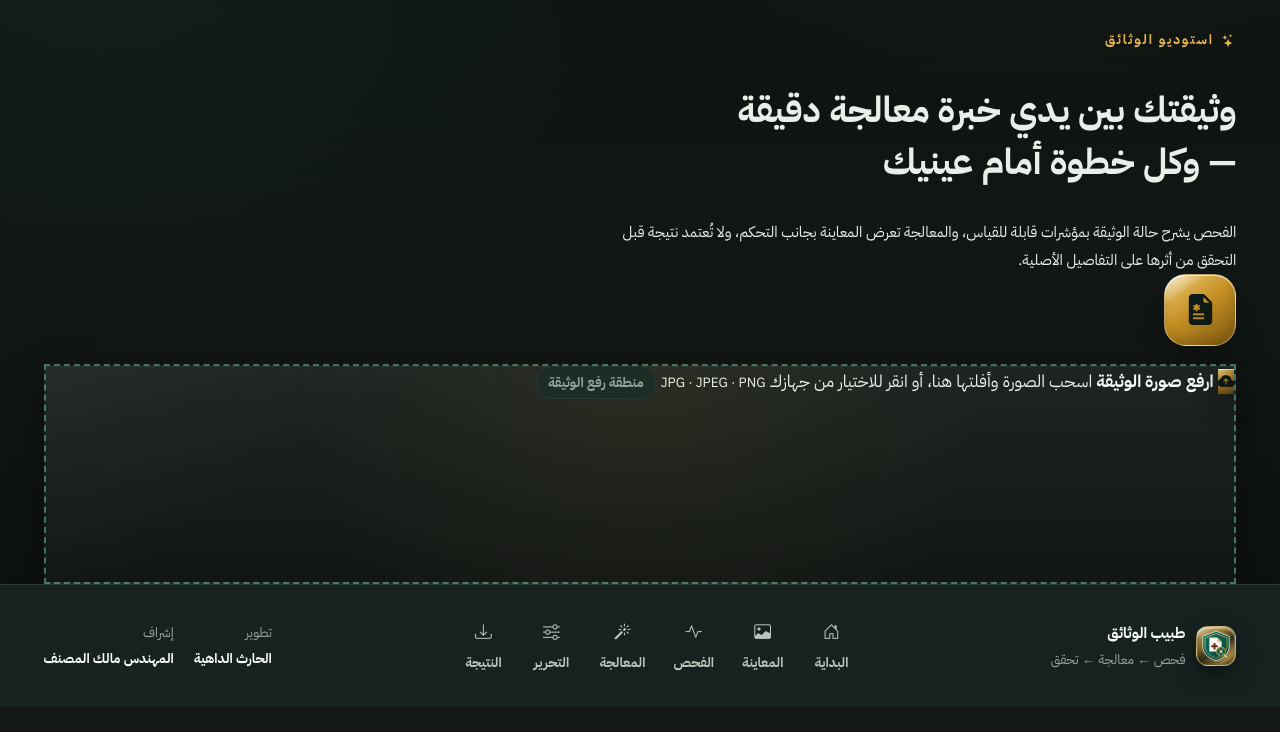
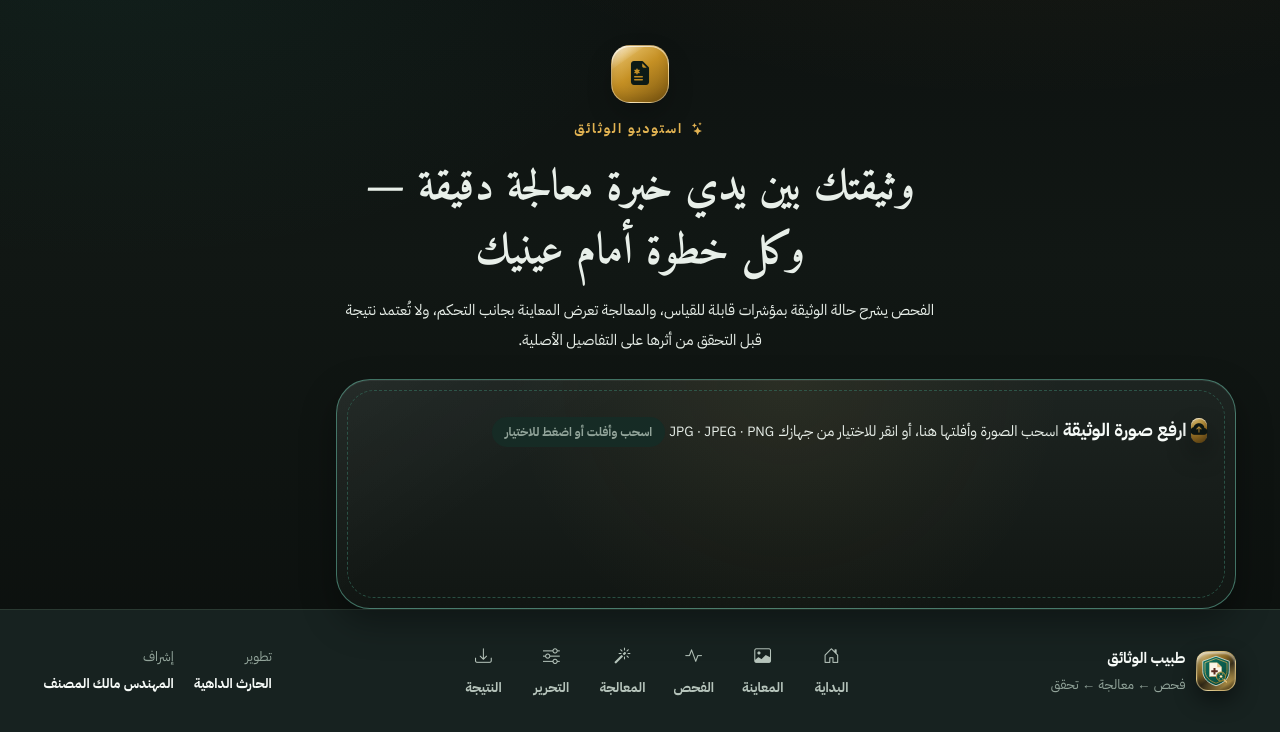
Before and after one commit to Alhareith/manuscript-doctor, a Flask app: page / in a window 1280 px wide. Shown: the part 125-857 px from the top of the page. Before the commit the page ends 796 px from the top, so only its background shows below. Run offline with Flask 3, Linux system fonts and the light colour scheme.

Commit message:
style: load polished upload experience

```diff
--- a/static/css/style.css
+++ b/static/css/style.css
@@ -10,3 +10,4 @@
 @import url("clinic/08-refinements.css");
 @import url("clinic/09-layout-polish.css");
 @import url("clinic/10-dashboard-workspace.css");
+@import url("clinic/11-upload-hero.css");
```
